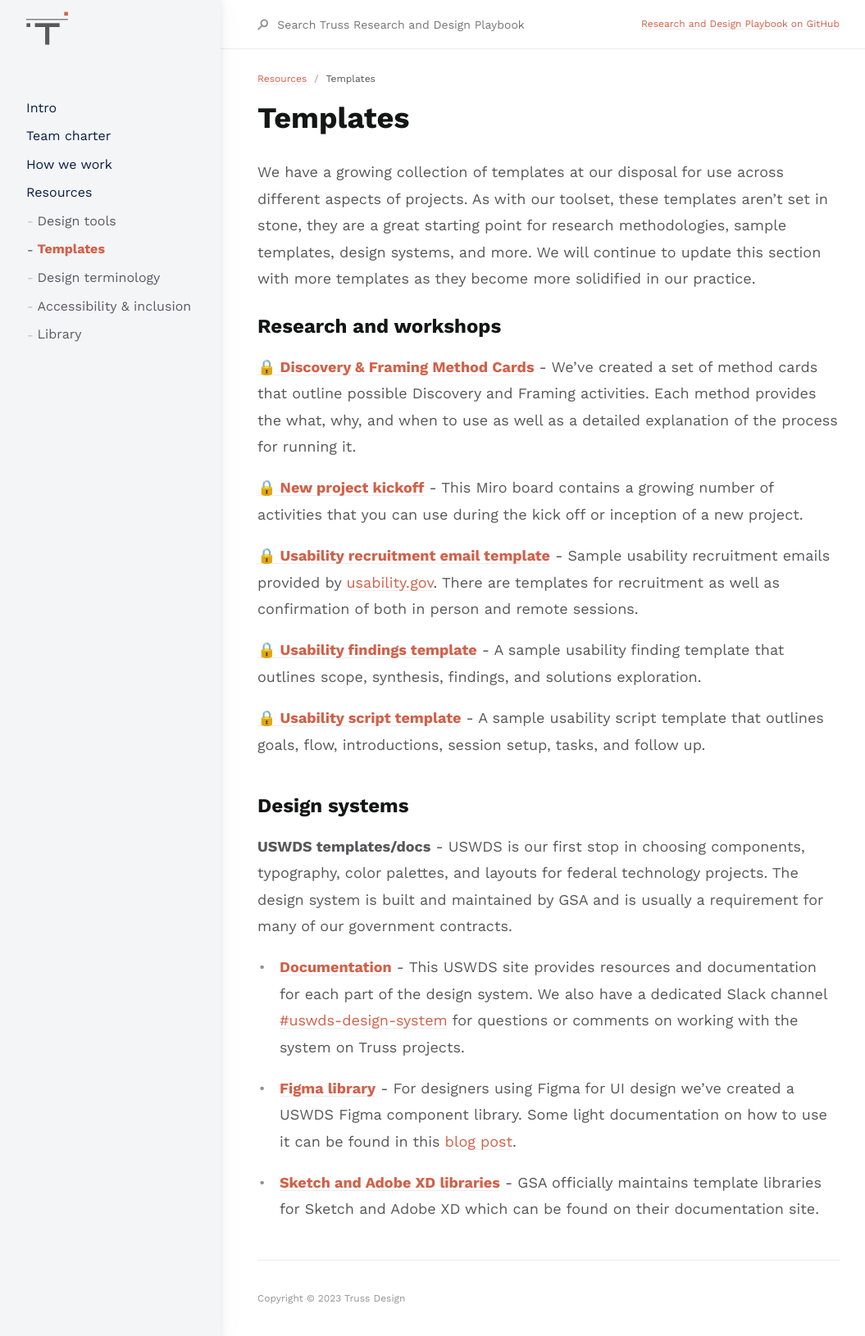
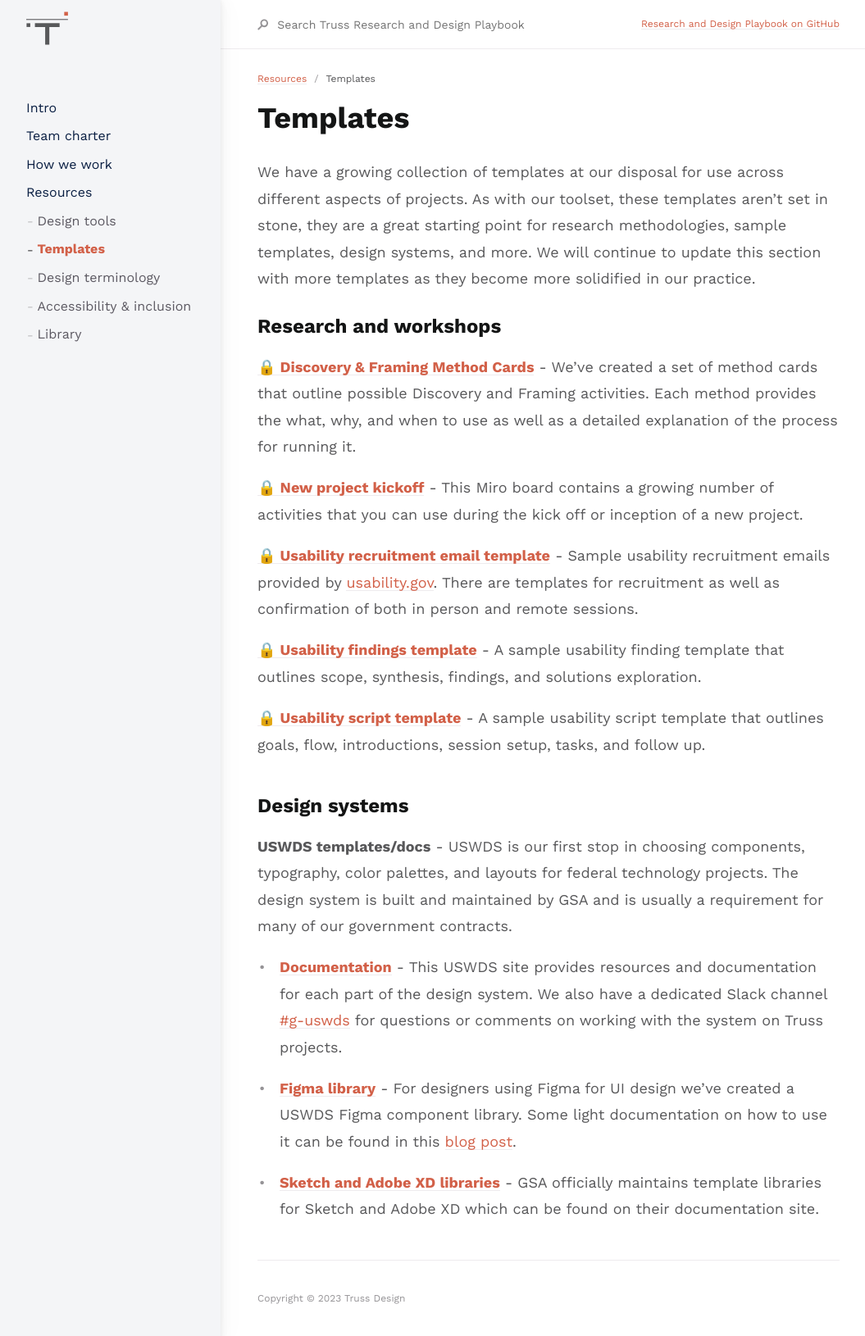
Before and after one commit to trussworks/research-design-playbook, a Jekyll site: the page built from docs/resources/templates.md, in a window 1280 px wide. Shown: the top 1630 px of the page at 82% size, without its empty margins (103-1158 px from the left). Built offline with Jekyll 4.4.1, drawn with Linux system fonts in a browser that asks for light colours.

Commit message:
updated slack link

```diff
--- a/docs/resources/templates.md
+++ b/docs/resources/templates.md
@@ -27,7 +27,7 @@ We have a growing collection of templates at our disposal for use across differe
 
 **USWDS templates/docs** - USWDS is our first stop in choosing components, typography, color palettes, and layouts for federal technology projects. The design system is built and maintained by GSA and is usually a requirement for many of our government contracts.
 
-- **[Documentation](https://designsystem.digital.gov/)** - This USWDS site provides resources and documentation for each part of the design system. We also have a dedicated Slack channel [#uswds-design-system](https://slack.com/app_redirect?channel=uswds-design-system) for questions or comments on working with the system on Truss projects.
+- **[Documentation](https://designsystem.digital.gov/)** - This USWDS site provides resources and documentation for each part of the design system. We also have a dedicated Slack channel [#g-uswds](https://trussworks.slack.com/archives/C0122MPMXL3) for questions or comments on working with the system on Truss projects.
 
 - **[Figma library](https://www.figma.com/community/file/836611771720754351/U.S.-Web-Design-System-(USWDS)-Component-library)** - For designers using Figma for UI design we’ve created a USWDS Figma component library. Some light documentation on how to use it can be found in this [blog post](https://truss.works/blog/uswds-figma-library).
 
```
